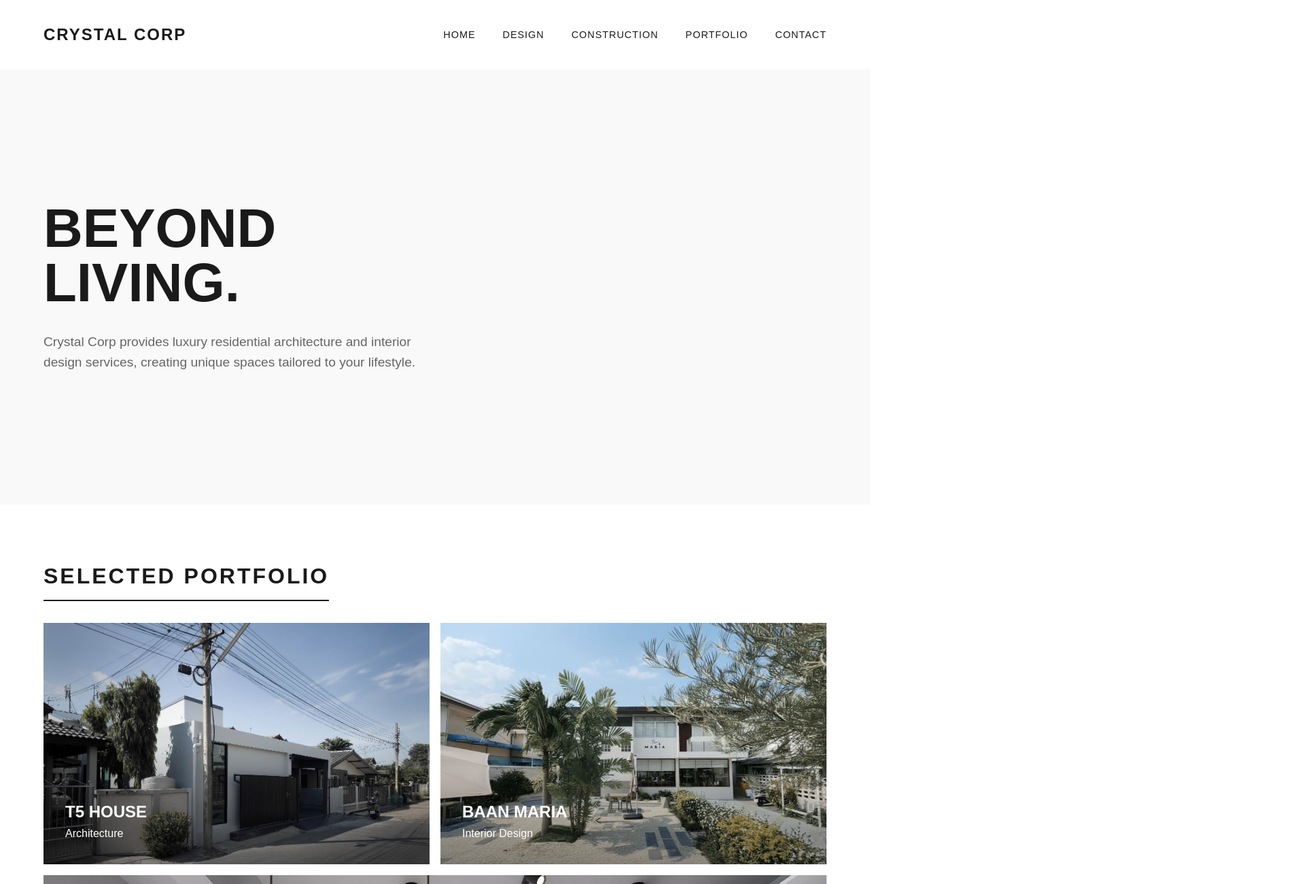
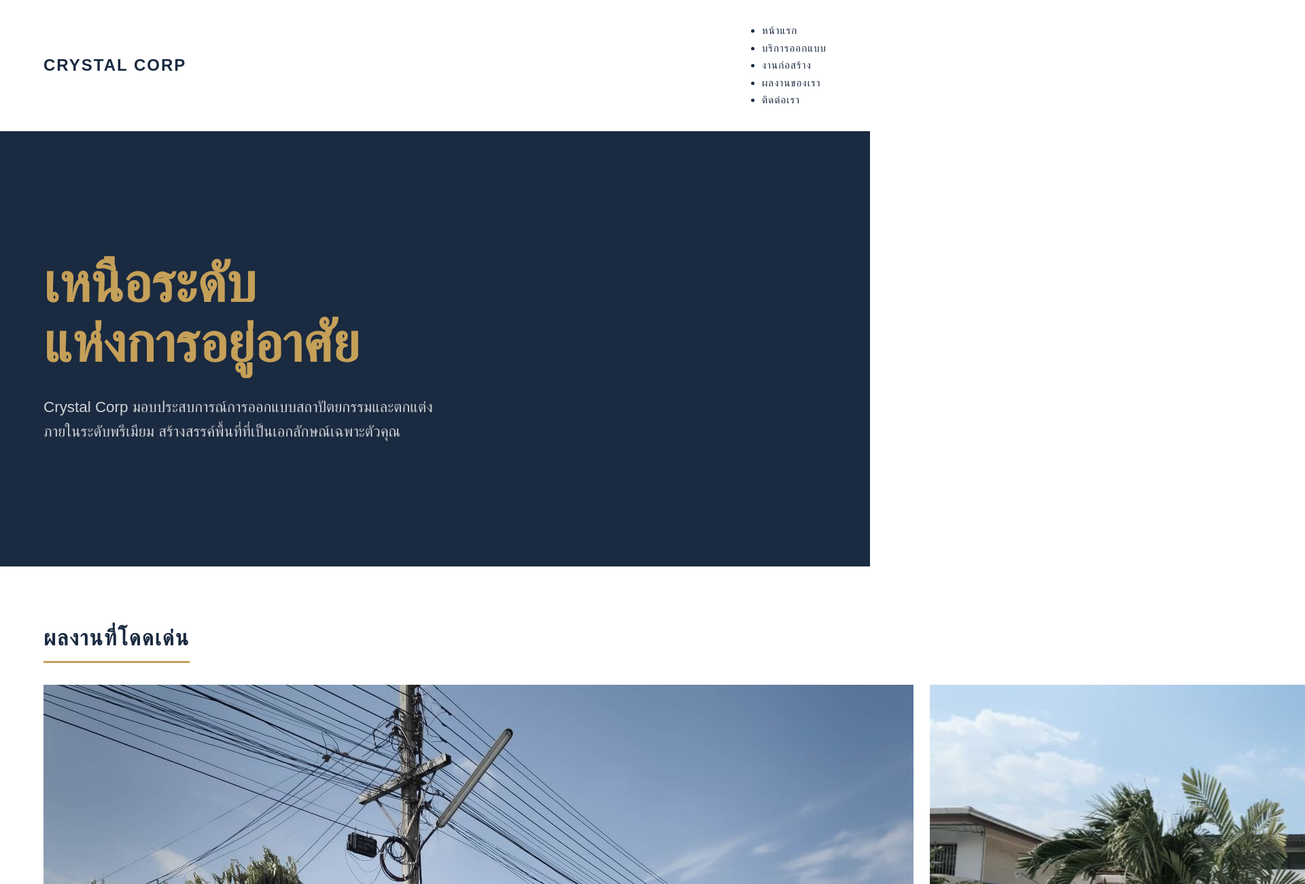
Before and after one commit to agdrbkk/crystal-corp, a plain HTML site: page index.html in a window 1280 px wide. Shown: the top 1300 px of the page at 68% size, 1920 px wide, since content can reach past the window. Drawn offline with Linux system fonts and the light colour scheme; a web font is replaced by a local one.

Commit message:
Update theme: Blue/Gold and Thai language focus

```diff
--- a/index.html
+++ b/index.html
@@ -1,31 +1,32 @@
 <!DOCTYPE html>
-<html lang="en">
+<html lang="th">
 <head>
     <meta charset="UTF-8">
     <meta name="viewport" content="width=device-width, initial-scale=1.0">
-    <title>CRYSTAL CORP | Architecture & Design</title>
+    <title>CRYSTAL CORP | ออกแบบสถาปัตยกรรมและรับสร้างบ้านหรู</title>
     <link rel="stylesheet" href="style.css">
+    <link href="https://fonts.googleapis.com/css2?family=IBM+Plex+Sans+Thai:wght@300;400;500;600;700&display=swap" rel="stylesheet">
 </head>
 <body>
 
     <nav>
         <div class="logo">CRYSTAL CORP</div>
         <ul>
-            <li><a href="#">Home</a></li>
-            <li><a href="#">Design</a></li>
-            <li><a href="#">Construction</a></li>
-            <li><a href="#">Portfolio</a></li>
-            <li><a href="#">Contact</a></li>
+            <li><a href="#">หน้าแรก</a></li>
+            <li><a href="#">บริการออกแบบ</a></li>
+            <li><a href="#">งานก่อสร้าง</a></li>
+            <li><a href="#">ผลงานของเรา</a></li>
+            <li><a href="#">ติดต่อเรา</a></li>
         </ul>
     </nav>
 
     <header class="hero">
-        <h1>BEYOND<br>LIVING.</h1>
-        <p>Crystal Corp provides luxury residential architecture and interior design services, creating unique spaces tailored to your lifestyle.</p>
+        <h1>เหนือระดับ<br>แห่งการอยู่อาศัย</h1>
+        <p>Crystal Corp มอบประสบการณ์การออกแบบสถาปัตยกรรมและตกแต่งภายในระดับพรีเมียม สร้างสรรค์พื้นที่ที่เป็นเอกลักษณ์เฉพาะตัวคุณ</p>
     </header>
 
     <section class="section-header">
-        <h2>Selected Portfolio</h2>
+        <h2>ผลงานที่โดดเด่น</h2>
     </section>
 
     <main class="work-grid">
@@ -33,28 +34,29 @@
             <img src="assets/images/work/t5-house/cover.jpg" alt="T5 House">
             <div class="work-overlay">
                 <h3>T5 House</h3>
-                <p>Architecture</p>
+                <p>งานออกแบบสถาปัตยกรรม</p>
             </div>
         </div>
         <div class="work-item">
             <img src="assets/images/work/baan-maria/cover.jpg" alt="Baan Maria">
             <div class="work-overlay">
                 <h3>Baan Maria</h3>
-                <p>Interior Design</p>
+                <p>งานออกแบบภายใน</p>
             </div>
         </div>
         <div class="work-item" style="grid-column: span 2;">
             <img src="assets/images/work/my-name-coffee/cover.png" alt="My Name Coffee">
             <div class="work-overlay">
                 <h3>My Name Specialty Coffee</h3>
-                <p>Commercial Design</p>
+                <p>งานออกแบบพื้นที่เชิงพาณิชย์</p>
             </div>
         </div>
     </main>
 
     <footer>
-        <div class="logo">CRYSTAL CORP</div>
-        <p style="margin-top: 2rem; color: #999;">© 2026 CRYSTAL CORP. All rights reserved.</p>
+        <div class="logo" style="color: #c5a059;">CRYSTAL CORP</div>
+        <p style="margin-top: 2rem; color: #fff;">ออกแบบและสร้างสรรค์เพื่อความสมบูรณ์แบบ</p>
+        <p style="margin-top: 1rem; color: rgba(255,255,255,0.5); font-size: 0.8rem;">© 2026 CRYSTAL CORP. All rights reserved.</p>
     </footer>
 
 </body>
--- a/style.css
+++ b/style.css
@@ -5,10 +5,17 @@
 }
 
 body {
-    font-family: 'Arial', sans-serif;
+    font-family: 'IBM Plex Sans Thai', 'Arial', sans-serif;
     line-height: 1.6;
-    color: #1a1a1a;
+    color: #1a2a40; /* น้ำเงินเข้ม */
     background-color: #ffffff;
+}
+
+/* Color Variables Concept */
+:root {
+    --primary-blue: #1a2a40;
+    --gold: #c5a059;
+    --light-gold: #d4af37;
 }
 
 /* Navigation */
@@ -21,6 +28,7 @@ nav {
     top: 0;
     background: #fff;
     z-index: 1000;
+    border-bottom: 1px solid #f0f0f0;
 }
 
 .logo {
@@ -28,24 +36,20 @@ nav {
     font-weight: 800;
     letter-spacing: 2px;
     text-transform: uppercase;
-}
-
-nav ul {
-    display: flex;
-    list-style: none;
-}
-
-nav ul li {
-    margin-left: 2.5rem;
+    color: var(--primary-blue);
 }
 
 nav ul li a {
     text-decoration: none;
-    color: #1a1a1a;
-    font-size: 0.9rem;
+    color: var(--primary-blue);
+    font-size: 0.95rem;
     font-weight: 500;
-    text-transform: uppercase;
     letter-spacing: 1px;
+    transition: color 0.3s ease;
+}
+
+nav ul li a:hover {
+    color: var(--gold);
 }
 
 /* Hero */
@@ -55,20 +59,22 @@ nav ul li a {
     flex-direction: column;
     justify-content: center;
     padding: 0 5%;
-    background-color: #f9f9f9;
+    background-color: var(--primary-blue);
+    color: #fff;
 }
 
 .hero h1 {
     font-size: 5rem;
     font-weight: 900;
-    line-height: 1;
+    line-height: 1.1;
     margin-bottom: 2rem;
+    color: var(--gold); /* ชื่อหัวข้อสีทอง */
 }
 
 .hero p {
-    font-size: 1.2rem;
+    font-size: 1.4rem;
     max-width: 600px;
-    color: #666;
+    color: rgba(255, 255, 255, 0.8);
 }
 
 /* Section Title */
@@ -78,67 +84,40 @@ nav ul li a {
 
 .section-header h2 {
     font-size: 2rem;
-    text-transform: uppercase;
-    letter-spacing: 3px;
-    border-bottom: 2px solid #1a1a1a;
+    letter-spacing: 2px;
+    border-bottom: 3px solid var(--gold);
     display: inline-block;
     padding-bottom: 0.5rem;
+    color: var(--primary-blue);
 }
 
 /* Grid */
 .work-grid {
     display: grid;
     grid-template-columns: repeat(2, 1fr);
-    gap: 1rem;
+    gap: 1.5rem;
     padding: 0 5%;
 }
 
-.work-item {
-    position: relative;
-    overflow: hidden;
-    aspect-ratio: 16 / 10;
+.work-overlay h3 {
+    font-size: 1.6rem;
+    color: var(--gold);
+    margin-bottom: 0.3rem;
 }
 
-.work-item img {
-    width: 100%;
-    height: 100%;
-    object-fit: cover;
-    transition: transform 0.8s ease;
-}
-
-.work-item:hover img {
-    transform: scale(1.05);
-}
-
-.work-overlay {
-    position: absolute;
-    bottom: 2rem;
-    left: 2rem;
+.work-overlay p {
     color: #fff;
-    z-index: 2;
-}
-
-.work-overlay h3 {
-    font-size: 1.5rem;
-    text-transform: uppercase;
-}
-
-.work-item::after {
-    content: '';
-    position: absolute;
-    top: 0;
-    left: 0;
-    width: 100%;
-    height: 100%;
-    background: linear-gradient(to bottom, transparent 50%, rgba(0,0,0,0.4));
+    font-size: 1rem;
+    opacity: 0.9;
 }
 
 /* Footer */
 footer {
     padding: 5rem 5%;
-    background: #1a1a1a;
+    background: var(--primary-blue);
     color: #fff;
     margin-top: 5rem;
+    border-top: 5px solid var(--gold);
 }
 
 @media (max-width: 768px) {
```
